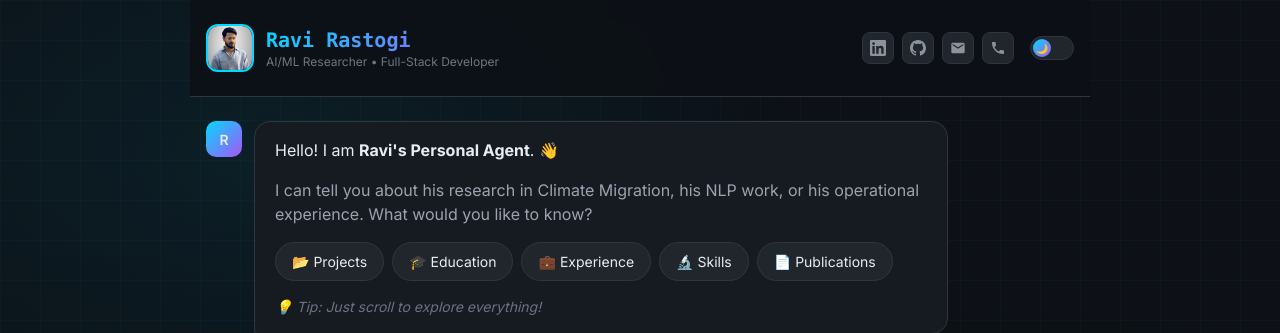
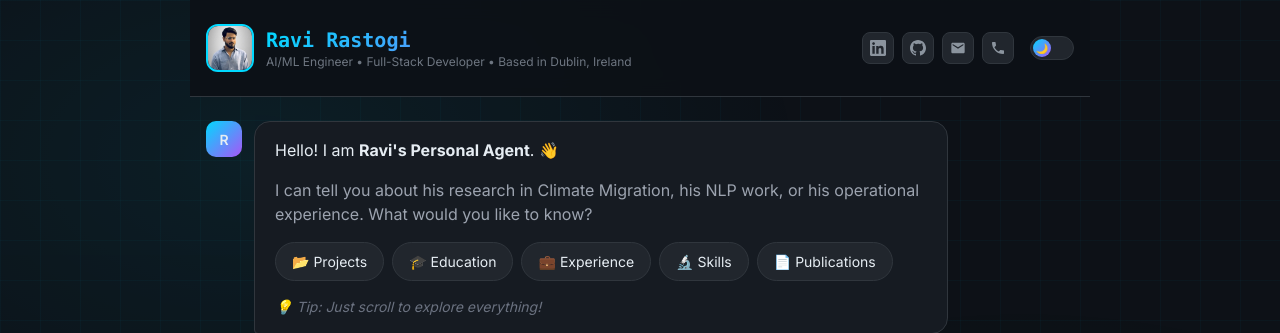
Before and after one commit to tpr878/portfolio, a Django app: page / in a window 1280 px wide. Shown: the top 333 px of the page. Run offline with Django 5.2, Linux system fonts and the light colour scheme; some libraries are stand-ins or nearby versions.

Commit message:
Update profile to AI/ML Engineer and add Dublin, Ireland location

```diff
--- a/portfolio/templates/portfolio/index.html
+++ b/portfolio/templates/portfolio/index.html
@@ -7,7 +7,7 @@
     <meta name="viewport" content="width=device-width, initial-scale=1.0">
     <title>Ravi Rastogi | AI Agent Portfolio</title>
     <meta name="description"
-        content="Interactive AI-powered portfolio of Ravi Rastogi - AI/ML Researcher & Full-Stack Developer specializing in NLP, Climate Research, and Data Science.">
+        content="Interactive AI-powered portfolio of Ravi Rastogi - AI/ML Engineer & Full-Stack Developer based in Dublin, Ireland, specializing in NLP, Climate Research, and Data Science.">
     <script src="https://cdn.tailwindcss.com"></script>
     <link rel="preconnect" href="https://fonts.googleapis.com">
     <link rel="preconnect" href="https://fonts.gstatic.com" crossorigin>
@@ -786,7 +786,8 @@
                     </div>
                     <div>
                         <h1 class="header-title text-xl font-bold font-mono">Ravi Rastogi</h1>
-                        <p class="text-xs" style="color: var(--text-muted);">AI/ML Researcher • Full-Stack Developer</p>
+                        <p class="text-xs" style="color: var(--text-muted);">AI/ML Engineer • Full-Stack Developer •
+                            Based in Dublin, Ireland</p>
                     </div>
                 </div>
                 <div class="header-right">
```
